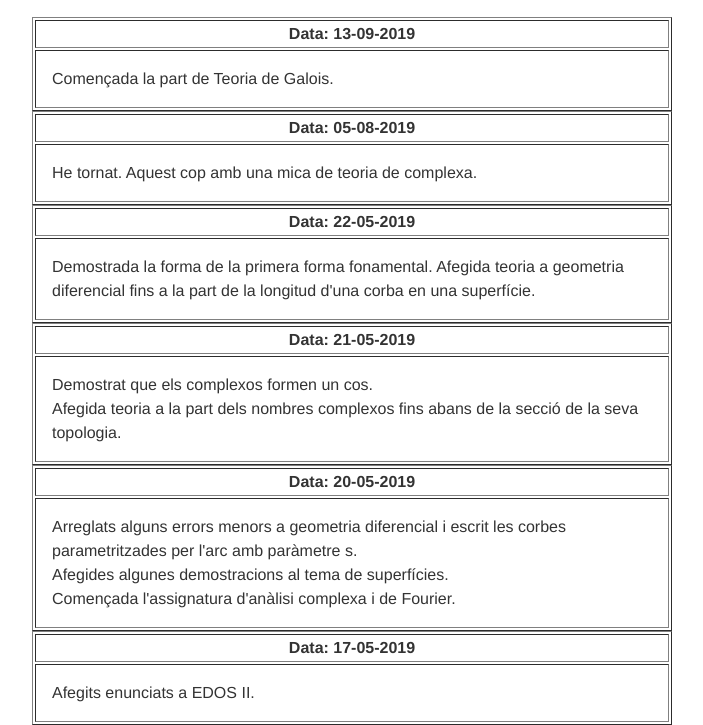
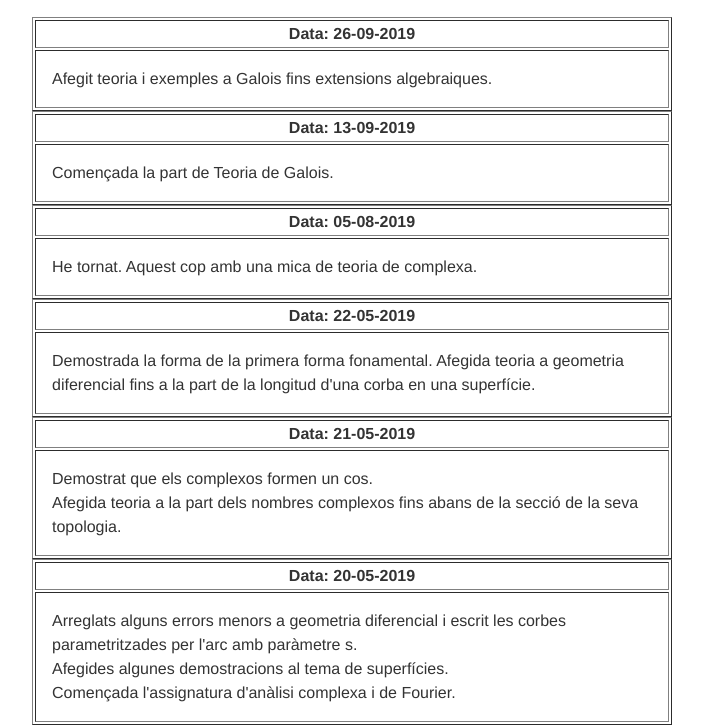
Before and after one commit to claudi/claudi.github.io, a plain HTML site: page actualitzacions/actualitzacions.html in a window 1280 px wide. Shown: the part 71-796 px from the top of the page, without its empty margins (288-991 px from the left). Drawn offline with Linux system fonts and the light colour scheme.

Commit message:
Actualització del pdf

```diff
--- a/actualitzacions/actualitzacions.html
+++ b/actualitzacions/actualitzacions.html
@@ -31,6 +31,14 @@
     <h2>Llistat d'actualitzacions</h2>
 </header>
 <body>
+    <table border = "1" width="100%">
+    <thead><tr><th>
+        Data: 26-09-2019
+    </th></tr></thead>
+    <tbdoy><tr><td style="padding:1em">
+        Afegit teoria i exemples a Galois fins extensions algebraiques.
+    </td></tr></tbody>
+    </table>
     <table border = "1" width="100%">
     <thead><tr><th>
         Data: 13-09-2019
```
Also changed, not shown: index.html (+1 -1 lines).
